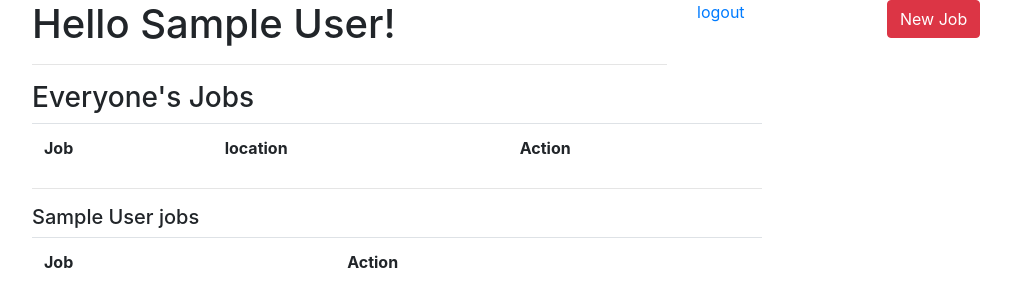
After one commit to jcasorla/very_black, a Flask app: page /show_jobs in a window 1280 px wide. The commit adds this page. Shown: the top 307 px of the page, without its empty margins (53-1064 px from the left). Run offline with Flask 2, Linux system fonts and the light colour scheme; the visitor is signed in with stand-in values (Sample User, id 1); data that the repository does not hold is empty; some libraries are stand-ins or nearby versions.

Commit message:
second commit

```diff
--- a/server.py
+++ b/server.py
@@ -11,14 +11,17 @@ app.secret_key = 'keep it secret, keep it safe' # set a secret key for security
 bcrypt = Bcrypt(app)     # we are creating an object called bcrypt,
                          # which is made by invoking the function Bcrypt with our app as an argument
 
-myDB='flask'
+myDB='test'
 
 # create a regular expression object that we'll use later
 EMAIL_REGEX = re.compile(r'^[a-zA-Z0-9.+_-]+@[a-zA-Z0-9._-]+\.[a-zA-Z]+$')
+
 @app.route('/')
 def index():
     return render_template("index.html")
 
+
+#**********************Register*************************
 @app.route('/users', methods=['POST'])
 def create_user():
     print("Got Post Info")
@@ -90,17 +93,11 @@ def create_user():
 
         session['id']=id
         session['name']=user['first_name']
-        return redirect('/show')
-
-@app.route('/show')
-def showUser():
-
-    if(bool(session)):
-        return render_template("show.html")
-    else:
-        return redirect("/")
+        return redirect('/show_jobs')
 
 
+
+#**********************login*************************
 @app.route('/login', methods=['POST'])
 def login():
     failed=False
@@ -134,7 +131,8 @@ def login():
         if len(result) > 0:
             if bcrypt.check_password_hash(result[0]['password'], request.form['pwd']):
                 # if we get True after checking the password, we may put the user id in session
-                session['userid'] = result[0]['id']
+                #change it to session['id']
+                session['id'] = result[0]['id']
                 session['name'] = result[0]['first_name']
                 # never render on a post, always redirect!
                 # return redirect('/success')
@@ -146,7 +144,241 @@ def login():
     if(failed==True):
         return redirect("/")
     else:
-        return redirect("/show")
+        return redirect("/show_jobs")#change
+
+#**********************jobs dashboard*************************
+@app.route('/show_jobs')
+def showjobs():
+
+    print(session['id'])
+
+    if(bool(session)):
+        #select * from jobs;
+        query="select j.id,j.title,j.location, j.user_id, j.description,j.category from jobs j where j.id not in (select job_id from assignment)"
+
+        data = {
+            "id": session['id']
+        }
+        mysql = connectToMySQL(myDB)
+        jobs=mysql.query_db(query,data)
+
+
+        #select j.title,j.user_id from jobs j join assignment a on a.job_id=j.id where a.user_id=%(id)s
+
+        query2="select j.title,a.user_id,a.job_id from jobs j join assignment a on a.job_id=j.id where a.user_id=%(id)s;"
+
+        data2 = {
+            "id": session['id']
+        }
+        mysql = connectToMySQL(myDB)
+        my_jobs=mysql.query_db(query2,data2)
+
+
+        return render_template("show_jobs.html", all_jobs=jobs, my_jobs=my_jobs)
+    else:
+        return redirect("/")
+
+#**********************show add job page*************************
+@app.route("/jobs/new")
+def add_job_page():
+
+    return render_template("add_job.html")
+
+#**********************insert job*************************
+@app.route("/jobs/insert", methods=['POST'])
+def insert_job():
+
+    #validations for adding jobs
+    failed_form = False
+    if len(request.form['title']) < 3:
+        flash("Title field is required and must be atleast 3 characters long")
+        failed_form=True
+
+    else:
+        query="select * from jobs where title=%(title)s"
+
+        data = {
+            "title": request.form['title']
+        }
+        mysql = connectToMySQL(myDB)
+        result=mysql.query_db(query,data)
+
+        print(type(result))
+
+
+        if(not result):
+            pass
+        else:
+            flash("Title exists please chose another")
+            failed_form=True
+
+    if len(request.form['description']) < 3:
+        flash("Description is required and cannot be less than 3 characters")
+        failed_form=True
+
+    if len(request.form['location']) < 3:
+        flash("location is required and cannot be less than 3 characters")
+        failed_form=True
+
+    if failed_form == True:
+        return redirect("/jobs/new")
+
+
+    elif not '_flashes' in session.keys():
+        query="insert into jobs (title,location,description,user_id,created_at,updated_at)  values (%(title)s,%(locat)s,%(desc)s,%(id)s, NOW(),NOW());"
+
+        data = {
+            "title": request.form['title'],
+            "desc": request.form['description'],
+            "locat": request.form['location'],
+            "id": session['id']
+        }
+        mysql = connectToMySQL(myDB)
+        mysql.query_db(query,data)
+
+    return redirect("/show_jobs")
+
+#**********************view job page*************************
+@app.route('/jobs/<int:id>')
+def view_job(id):
+
+    query="select * from jobs where id=%(id)s"
+
+    data = {
+        "id": id
+    }
+    mysql = connectToMySQL(myDB)
+    job=mysql.query_db(query,data)[0]
+
+    query2="select j.id,j.title,a.user_id,a.job_id from jobs j join assignment a on a.job_id=j.id where a.user_id=%(id)s;"
+
+    data2 = {
+        "id": session['id']
+    }
+    mysql = connectToMySQL(myDB)
+    liked=mysql.query_db(query2,data2)
+
+    if len(liked) > 0:
+        liked = True
+    else:
+        liked = False
+
+
+    return render_template("view_job.html",job=job,liked=liked)
+
+#**********************edit job page*************************
+@app.route('/jobs/<int:id>/edit')
+def edit_job(id):
+
+    query="select * from jobs where id=%(id)s"
+
+    data = {
+        "id": id
+    }
+    mysql = connectToMySQL(myDB)
+    job=mysql.query_db(query,data)[0]
+
+    mysql = connectToMySQL(myDB)
+
+    return render_template("edit_job.html",job=job)
+
+#**********************update job*************************
+@app.route('/jobs/<int:id>/update', methods=['POST'])
+def update_job(id):
+    #validations for updating jobs
+    failed_form = False
+    if len(request.form['title']) < 3:
+        flash("Title field is required and must be atleast 3 characters long")
+        failed_form=True
+
+    else:
+        query="select * from jobs where title=%(title)s"
+
+        data = {
+            "title": request.form['title']
+        }
+        mysql = connectToMySQL(myDB)
+        result=mysql.query_db(query,data)
+
+        print(type(result))
+
+
+        if(not result):
+            pass
+        else:
+            flash("Title exists please chose another")
+            failed_form=True
+
+    if len(request.form['description']) < 3:
+        flash("Description is required and cannot be less than 3 characters")
+        failed_form=True
+
+    if len(request.form['location']) < 3:
+        flash("location is required and cannot be less than 3 characters")
+        failed_form=True
+
+    if failed_form == True:
+        return redirect(f"/jobs/{id}/edit")
+
+
+    elif not '_flashes' in session.keys():
+        query="update jobs set title=%(title)s,description=%(desc)s,location=%(locat)s where id=%(id)s"
+
+        data = {
+            "id": id,
+            "title": request.form['title'],
+            "desc": request.form['description'],
+            "locat": request.form['location']
+        }
+        mysql = connectToMySQL(myDB)
+        mysql.query_db(query,data)
+
+    return redirect("/show_jobs")
+
+#**********************delete job*************************
+@app.route('/jobs/<int:id>/delete')
+def delete_job(id):
+    del_assign(id)
+
+    query="delete from jobs where id=%(id)s"
+
+    data = {
+        "id": id
+    }
+    mysql = connectToMySQL(myDB)
+    mysql.query_db(query,data)
+
+    return redirect("/show_jobs")
+
+#**********************add assignment to job *************************
+@app.route('/jobs/<int:id>/assign')
+def assign_job(id):
+    print("im here")
+    query="insert into assignment (user_id,job_id) values(%(id)s,%(j_id)s);"
+
+    data = {
+        "j_id": id,
+        "id": session['id']
+    }
+    mysql = connectToMySQL(myDB)
+    id=mysql.query_db(query,data)
+    return redirect("/show_jobs")
+
+#**********************remove assignment from job *************************
+@app.route('/jobs/<int:id>/assign/del')
+def del_assign(id):
+    query="delete from assignment where job_id=%(j_id)s and user_id=%(id)s"
+
+    data = {
+       "j_id": id,
+        "id": session['id']
+    }
+    mysql = connectToMySQL(myDB)
+    mysql.query_db(query,data)
+
+    return redirect("/show_jobs")
+
+
 
 
 @app.route('/logout')
--- a/templates/index.html
+++ b/templates/index.html
@@ -10,7 +10,7 @@
     </head>
     <body>
         <div class='container'>
-            <a href="/logout">logout</a>
+            <!-- <a href="/logout">logout</a> -->
             <div class=jumbotron>
                 {% with messages = get_flashed_messages() %}     <!-- declare a variable called messages -->
                 {% if messages %}                            <!-- check if there are any messages -->
@@ -19,6 +19,8 @@
                     {% endfor %}
                 {% endif %}
                 {% endwith %}
+
+                <h1>Welcome! Sign in to manage your jobs!</h1>
                 <div class="card-group">
                     <div class="card" style="width: 600px;">
                         <div class="card-body text-center">
--- /dev/null
+++ b/templates/show_jobs.html
@@ -0,0 +1,101 @@
+<!DOCTYPE HTML>
+
+<html lang="en">
+    <head>
+        <meta charset="UTF-8">
+        <meta name="viewport" content="width=device-width, initial-scale=1.0">
+        <title>Document</title>
+        <link rel="stylesheet" href="https://stackpath.bootstrapcdn.com/bootstrap/4.3.1/css/bootstrap.min.css" integrity="sha384-ggOyR0iXCbMQv3Xipma34MD+dH/1fQ784/j6cY/iJTQUOhcWr7x9JvoRxT2MZw1T" crossorigin="anonymous">
+
+    </head>
+    <body>
+        <div class=container>
+
+            <div class="row">
+
+                <div class="col-lg">
+                        <h1>Hello {{session['name']}}!</h1>
+                        <hr>
+
+                </div>
+                <div class="col-sm-2">
+                    <a href="/logout">logout</a>
+                </div>
+                <div class="col-sm-3">
+                    <form action="/jobs/new" method="GET">
+                        <button type="submit" class="btn btn-danger">New Job</button>
+
+                    </form>
+
+                </div>
+
+
+            </div>
+
+            <div class="row">
+                <div class="col-lg-8">
+                    <h3>Everyone's Jobs</h3>
+
+                    <table class="table">
+                        <tr><th>Job</th><th>location</th><th>Action</th></tr>
+
+                    {% for one_job in all_jobs %}
+
+                        {% if session['id']== one_job['user_id'] %}
+                        <tr><td>{{one_job["title"]}} </td><td>{{one_job["location"]}}</td>
+
+
+                        <td><a href="/jobs/{{one_job['id']}}">Show</a> | <a href="/jobs/{{one_job['id']}}/delete">remove</a> | <a href="/jobs/{{one_job['id']}}/edit">Edit</a> | <a href="/jobs/{{one_job['id']}}/assign">Add</a></td>
+
+                        </tr>
+                        {% else %}
+                        <tr><td>{{one_job["title"]}} </td><td>{{one_job["location"]}}</td>
+
+
+                        <td><a href="/jobs/{{one_job['id']}}">Show</a> | <a href="/jobs/{{one_job['id']}}/assign">Add</a></td>
+
+                        {% endif %}
+
+                    {% endfor %}
+                    </table>
+                    <hr>
+
+
+                </div>
+
+
+            </div>
+
+            <div class="row">
+                <div class="col-lg-8" >
+
+                    <h5>{{session['name']}} jobs</h5>
+                    <table class="table">
+                        <tr><th>Job</th><th>Action</th></tr>
+
+                    {% for my_job in my_jobs %}
+
+
+                        <tr><td>{{my_job["title"]}} </td>
+
+
+                        <td><a href="/jobs/{{my_job['job_id']}}">Show</a> | <a href="/jobs/{{my_job['job_id']}}/assign/del">Giveup</a> | <a href="/jobs/{{my_job['job_id']}}/delete">Done</a></td>
+
+
+                    {% endfor %}
+                    </table>
+                </div>
+
+            </div>
+
+
+
+
+    </div>
+
+
+    </body>
+
+
+
+</html>
```
Also changed, not shown: templates/add_job.html (added, +51 -0 lines), templates/edit_job.html (added, +51 -0 lines), templates/show.html (deleted, +0 -24 lines), templates/view_job.html (added, +56 -0 lines).
